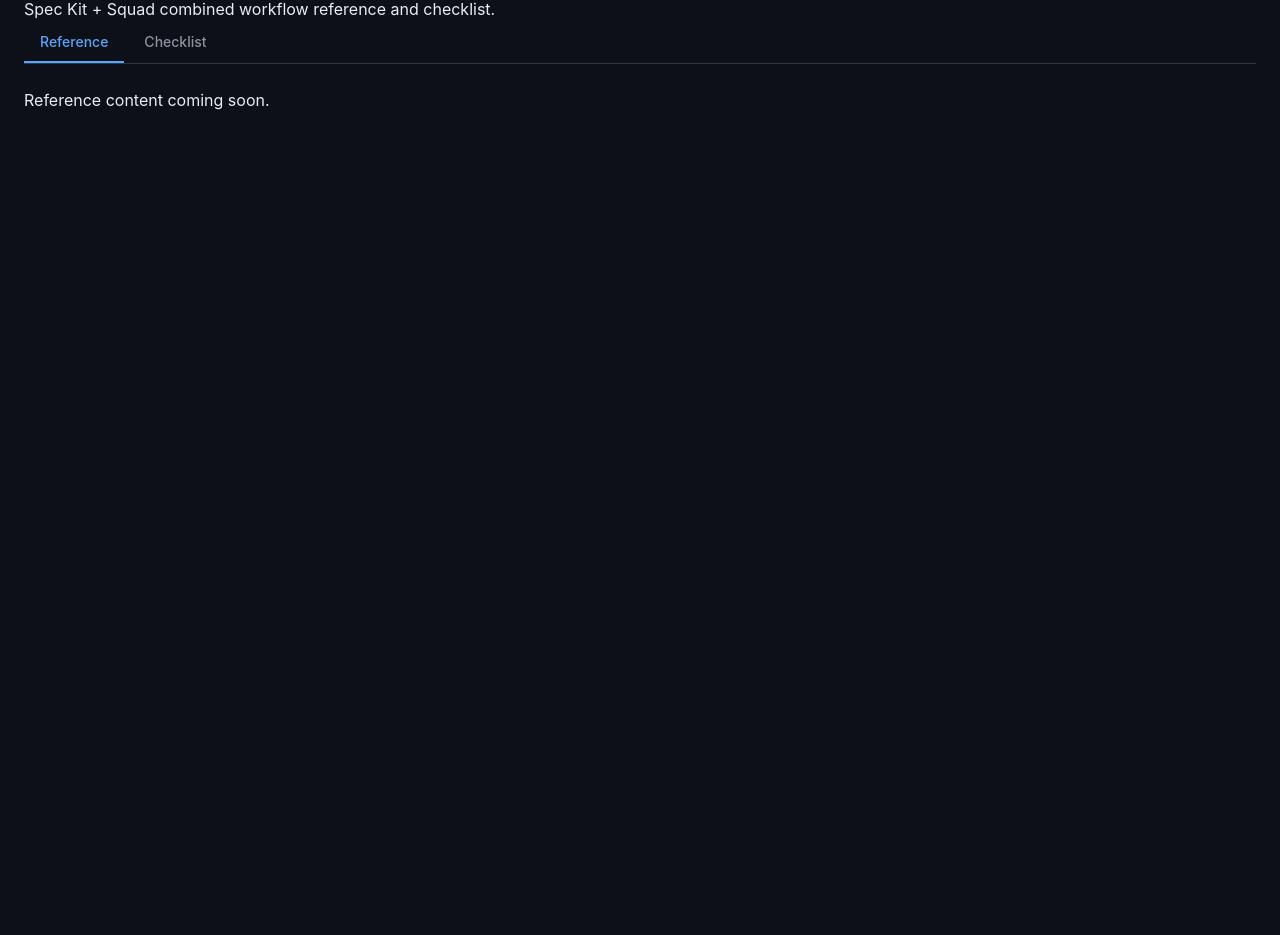
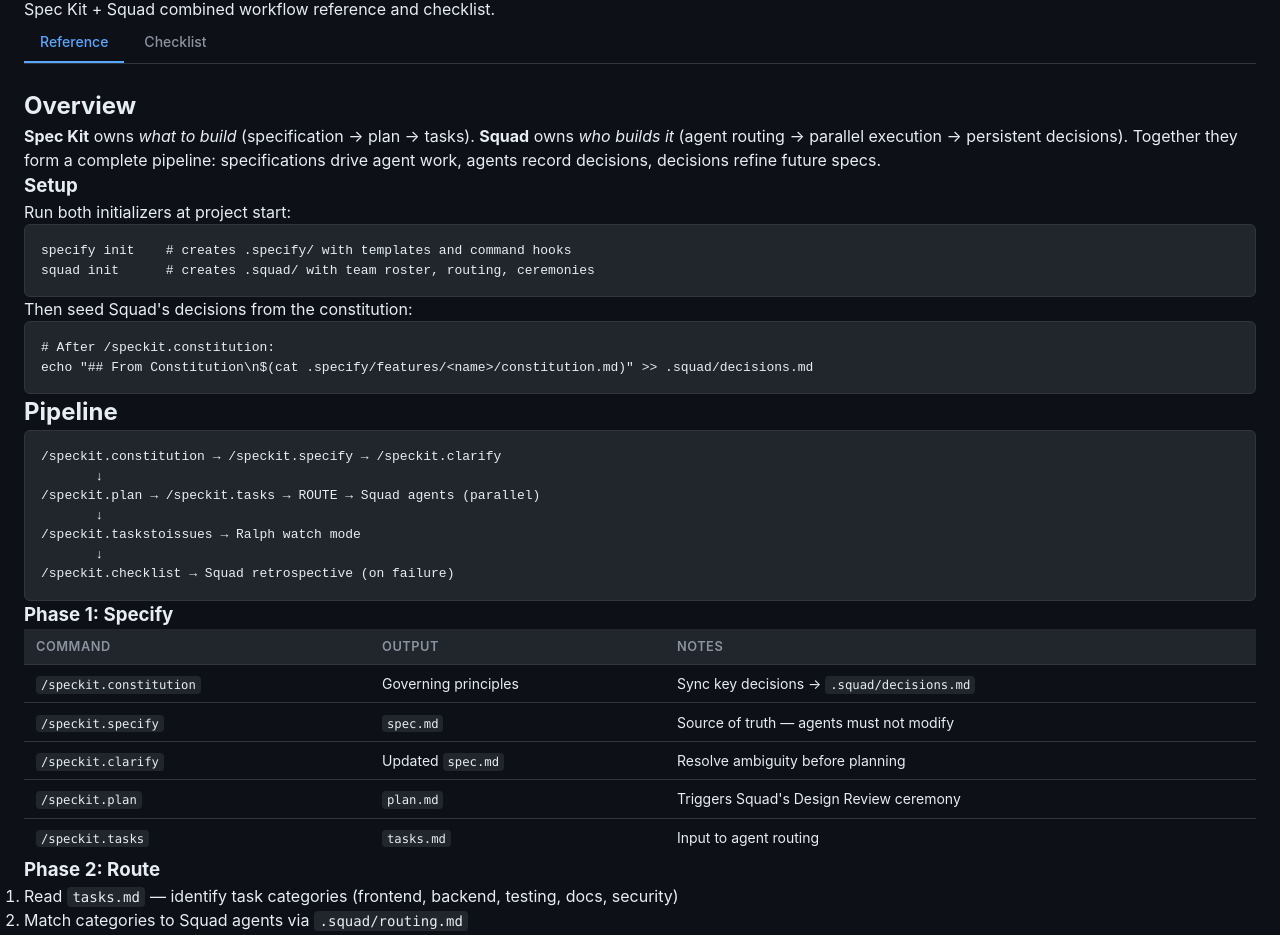
Before and after one commit to bradlaw76/SpeckKit-Project-Development, a React (Vite) app in the folder dashboard/: page /instructions in a window 1280 px wide. Shown: the part 155-1090 px from the top of the page. Before the commit the page ends 800 px from the top, so only its background shows below. Built offline with nearby package versions, Linux system fonts and the light colour scheme; no server answers; the HTML template or start-up script is replaced by a standard one.

Commit message:
feat: add Reference tab content to Instructions page

```diff
--- a/dashboard/src/pages/Instructions.tsx
+++ b/dashboard/src/pages/Instructions.tsx
@@ -32,7 +32,123 @@ export default function Instructions() {
 }
 
 function ReferenceTab() {
-  return <div>Reference content coming soon.</div>;
+  return (
+    <div className="instructions-reference">
+
+      {/* Overview */}
+      <section className="instructions-section">
+        <h2>Overview</h2>
+        <p>
+          <strong>Spec Kit</strong> owns <em>what to build</em> (specification → plan → tasks).{' '}
+          <strong>Squad</strong> owns <em>who builds it</em> (agent routing → parallel execution → persistent decisions).
+          Together they form a complete pipeline: specifications drive agent work, agents record decisions,
+          decisions refine future specs.
+        </p>
+
+        <h3>Setup</h3>
+        <p>Run both initializers at project start:</p>
+        <pre className="code-block">{`specify init    # creates .specify/ with templates and command hooks
+squad init      # creates .squad/ with team roster, routing, ceremonies`}</pre>
+        <p>Then seed Squad's decisions from the constitution:</p>
+        <pre className="code-block">{`# After /speckit.constitution:
+echo "## From Constitution\\n$(cat .specify/features/<name>/constitution.md)" >> .squad/decisions.md`}</pre>
+      </section>
+
+      {/* Pipeline */}
+      <section className="instructions-section">
+        <h2>Pipeline</h2>
+        <pre className="code-block">{`/speckit.constitution → /speckit.specify → /speckit.clarify
+       ↓
+/speckit.plan → /speckit.tasks → ROUTE → Squad agents (parallel)
+       ↓
+/speckit.taskstoissues → Ralph watch mode
+       ↓
+/speckit.checklist → Squad retrospective (on failure)`}</pre>
+
+        <h3>Phase 1: Specify</h3>
+        <table className="table">
+          <thead>
+            <tr><th>Command</th><th>Output</th><th>Notes</th></tr>
+          </thead>
+          <tbody>
+            <tr><td><code>/speckit.constitution</code></td><td>Governing principles</td><td>Sync key decisions → <code>.squad/decisions.md</code></td></tr>
+            <tr><td><code>/speckit.specify</code></td><td><code>spec.md</code></td><td>Source of truth — agents must not modify</td></tr>
+            <tr><td><code>/speckit.clarify</code></td><td>Updated <code>spec.md</code></td><td>Resolve ambiguity before planning</td></tr>
+            <tr><td><code>/speckit.plan</code></td><td><code>plan.md</code></td><td>Triggers Squad's Design Review ceremony</td></tr>
+            <tr><td><code>/speckit.tasks</code></td><td><code>tasks.md</code></td><td>Input to agent routing</td></tr>
+          </tbody>
+        </table>
+
+        <h3>Phase 2: Route</h3>
+        <ol>
+          <li>Read <code>tasks.md</code> — identify task categories (frontend, backend, testing, docs, security)</li>
+          <li>Match categories to Squad agents via <code>.squad/routing.md</code></li>
+          <li>Identify dependency-free tasks — safe for parallel execution</li>
+          <li>Run <code>/speckit.taskstoissues</code> to create GitHub Issues for Ralph</li>
+        </ol>
+
+        <h3>Phase 3: Execute</h3>
+        <ul>
+          <li>Squad's <strong>Design Review ceremony</strong> fires automatically before work involving 2+ agents on shared systems</li>
+          <li>Spawn agents in parallel for dependency-free task groups</li>
+          <li>Each agent reads <code>.squad/decisions.md</code> before starting; writes new decisions to <code>.squad/decisions/inbox/</code></li>
+          <li>Scribe merges inbox decisions after each session</li>
+          <li><strong>Ralph watch mode</strong> (<code>squad watch</code>) polls GitHub Issues and auto-dispatches agents</li>
+        </ul>
+
+        <h3>Phase 4: Validate</h3>
+        <ul>
+          <li><code>/speckit.checklist</code> — verify implementation against spec acceptance criteria</li>
+          <li><code>/speckit.analyze</code> — cross-artifact consistency check</li>
+          <li>Squad <strong>Retrospective ceremony</strong> triggers automatically on build/test failure</li>
+          <li>Agent learnings persist in <code>.squad/agents/&lt;name&gt;/history.md</code></li>
+        </ul>
+      </section>
+
+      {/* When to use each tool */}
+      <section className="instructions-section">
+        <h2>When to Use Each Tool</h2>
+        <table className="table">
+          <thead>
+            <tr><th>Scenario</th><th>Use</th></tr>
+          </thead>
+          <tbody>
+            <tr><td>Solo feature, single agent</td><td>Spec Kit only — Squad adds overhead</td></tr>
+            <tr><td>Team of specialists, parallel work</td><td>Both — full pipeline</td></tr>
+            <tr><td>Existing spec, just need execution</td><td>Squad only — skip to routing phase</td></tr>
+            <tr><td>Greenfield project with multiple components</td><td>Both — from constitution forward</td></tr>
+          </tbody>
+        </table>
+      </section>
+
+      {/* Integration rules + Common mistakes */}
+      <section className="instructions-section">
+        <h2>Integration Rules</h2>
+        <ul>
+          <li><strong>Spec Kit owns specs.</strong> Agents must not modify <code>spec.md</code> or <code>plan.md</code>. Changes flow through <code>/speckit.clarify</code> or <code>/speckit.plan</code> first.</li>
+          <li><strong>Squad owns execution state.</strong> Don't manually update <code>.squad/decisions.md</code> mid-session — let Scribe merge.</li>
+          <li><strong>Don't duplicate governance.</strong> Sync constitution summary to <code>decisions.md</code> once at setup.</li>
+          <li><strong>taskstoissues before Ralph.</strong> Run <code>/speckit.taskstoissues</code> before <code>squad watch</code> — Ralph needs GitHub Issues as input.</li>
+          <li><strong>Parallel = dependency-free only.</strong> Use the dependency graph in <code>tasks.md</code> to identify safe tasks.</li>
+        </ul>
+
+        <h2>Common Mistakes</h2>
+        <table className="table">
+          <thead>
+            <tr><th>Mistake</th><th>Fix</th></tr>
+          </thead>
+          <tbody>
+            <tr><td>Running <code>squad watch</code> before <code>tasks.md</code> exists</td><td>Always complete Spec Kit's tasks phase first</td></tr>
+            <tr><td>Agents modifying <code>spec.md</code> directly</td><td>Route changes through <code>/speckit.clarify</code></td></tr>
+            <tr><td>Separate constitution and squad decisions</td><td>Seed <code>decisions.md</code> from constitution at init</td></tr>
+            <tr><td>Parallelizing dependent tasks</td><td>Read the dependency graph in <code>tasks.md</code> first</td></tr>
+            <tr><td>Skipping Design Review for multi-agent work</td><td>Let Squad's <code>ceremonies.md</code> trigger automatically</td></tr>
+          </tbody>
+        </table>
+      </section>
+
+    </div>
+  );
 }
 
 function ChecklistTab() {
```
